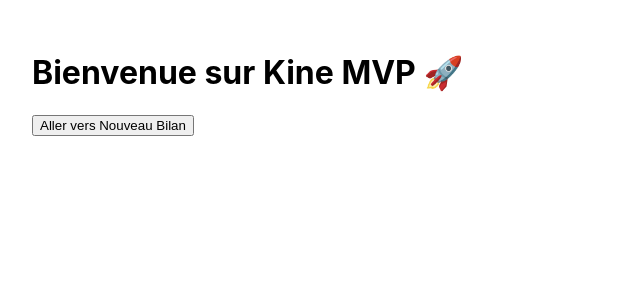
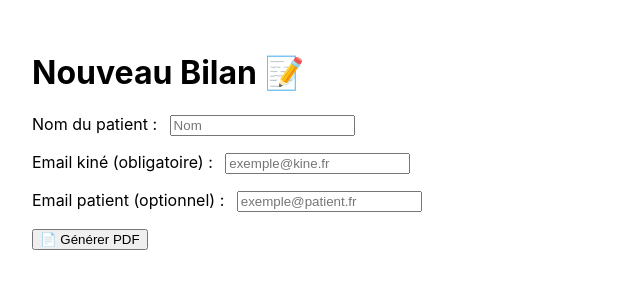
Before and after one commit to kineocastries-oss/kine-mvp, a Next.js app: page / in a window 1280 px wide. Shown: the top 300 px of the page, without its empty margins (0-640 px from the left). Built offline with nearby package versions, Linux system fonts and the light colour scheme.

Commit message:
Update page.tsx

```diff
--- a/app/page.tsx
+++ b/app/page.tsx
@@ -1,12 +1,90 @@
-import Link from "next/link";
+"use client";
 
-export default function Home() {
+import { useState } from "react";
+
+export default function NouveauBilanPage() {
+  const [consultationId, setConsultationId] = useState("demo123"); // à remplacer par ton vrai id
+  const [patientName, setPatientName] = useState("");
+  const [emailKine, setEmailKine] = useState("");
+  const [emailPatient, setEmailPatient] = useState("");
+  const [audioPaths, setAudioPaths] = useState<string[]>([]); // ex: ['audio/demo123/seg1.webm']
+  const [loading, setLoading] = useState(false);
+  const [reportUrl, setReportUrl] = useState<string | null>(null);
+
+  async function onGeneratePdf() {
+    try {
+      setLoading(true);
+      const res = await fetch("/api/generatePdf", {
+        method: "POST",
+        headers: { "Content-Type": "application/json" },
+        body: JSON.stringify({
+          consultationId,
+          patientName,
+          emailKine,
+          emailPatient: emailPatient || null,
+          audioPaths,
+        }),
+      });
+
+      const json = await res.json();
+      if (!res.ok) throw new Error(json.error || "Échec génération");
+
+      setReportUrl(json.url || null);
+      alert("✅ PDF généré avec succès !");
+    } catch (err: any) {
+      alert(err.message || "Erreur inconnue lors de la génération du PDF");
+    } finally {
+      setLoading(false);
+    }
+  }
+
   return (
     <main style={{ padding: "2rem" }}>
-      <h1>Bienvenue sur Kine MVP 🚀</h1>
-      <Link href="/nouveau-bilan">
-        <button>Aller vers Nouveau Bilan</button>
-      </Link>
+      <h1>Nouveau Bilan 📝</h1>
+
+      <div style={{ marginBottom: "1rem" }}>
+        <label>Nom du patient : </label>
+        <input
+          value={patientName}
+          onChange={(e) => setPatientName(e.target.value)}
+          placeholder="Nom"
+          style={{ marginLeft: "0.5rem" }}
+        />
+      </div>
+
+      <div style={{ marginBottom: "1rem" }}>
+        <label>Email kiné (obligatoire) : </label>
+        <input
+          value={emailKine}
+          onChange={(e) => setEmailKine(e.target.value)}
+          placeholder="exemple@kine.fr"
+          style={{ marginLeft: "0.5rem" }}
+        />
+      </div>
+
+      <div style={{ marginBottom: "1rem" }}>
+        <label>Email patient (optionnel) : </label>
+        <input
+          value={emailPatient}
+          onChange={(e) => setEmailPatient(e.target.value)}
+          placeholder="exemple@patient.fr"
+          style={{ marginLeft: "0.5rem" }}
+        />
+      </div>
+
+      {/* Ici tu pourras ajouter ton composant RecorderMulti qui alimente audioPaths */}
+
+      <button onClick={onGeneratePdf} disabled={loading}>
+        {loading ? "⏳ Génération en cours..." : "📄 Générer PDF"}
+      </button>
+
+      {reportUrl && (
+        <p style={{ marginTop: "1rem" }}>
+          <a href={reportUrl} target="_blank" rel="noreferrer">
+            🔗 Télécharger le PDF
+          </a>
+        </p>
+      )}
     </main>
   );
 }
```
